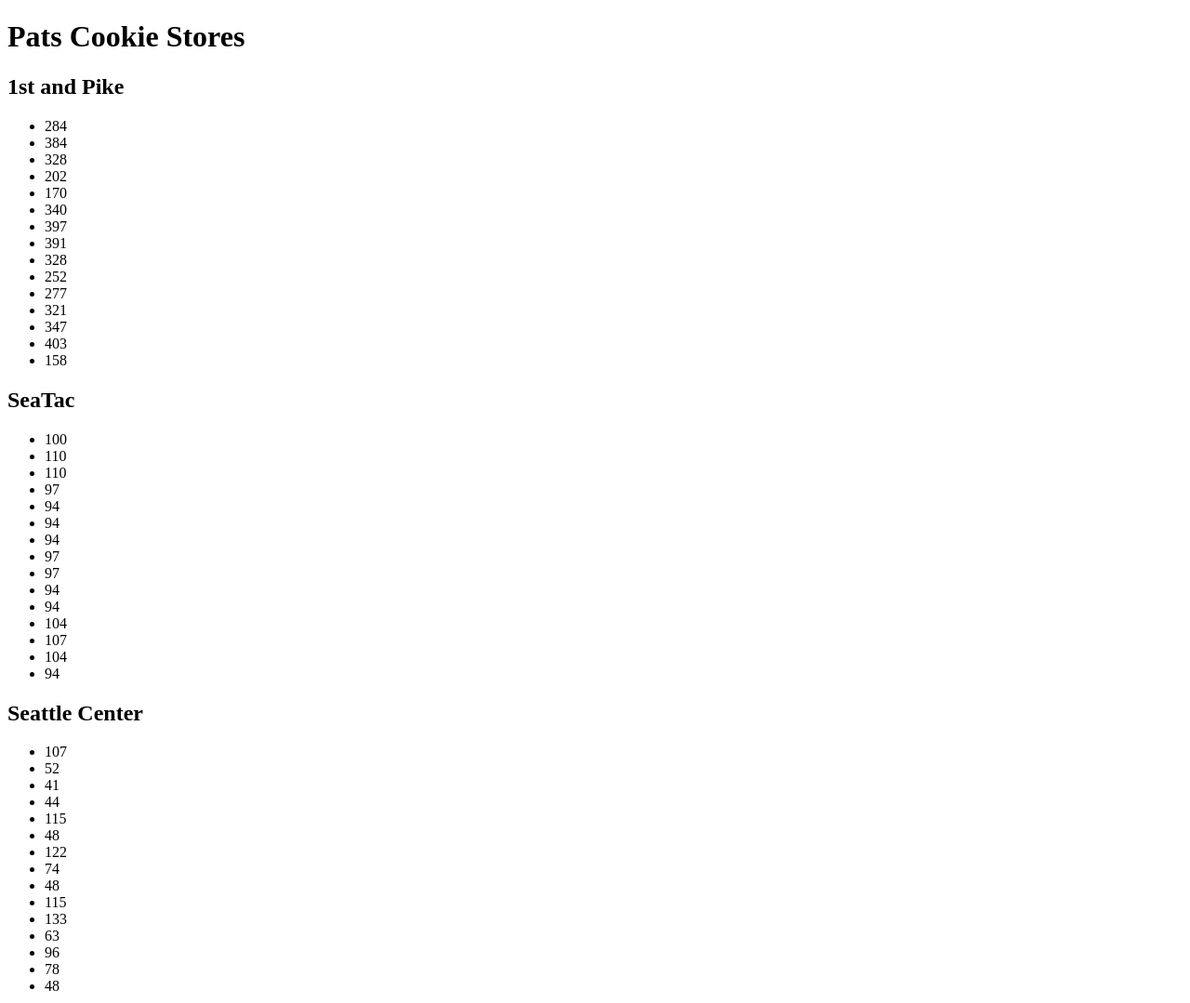
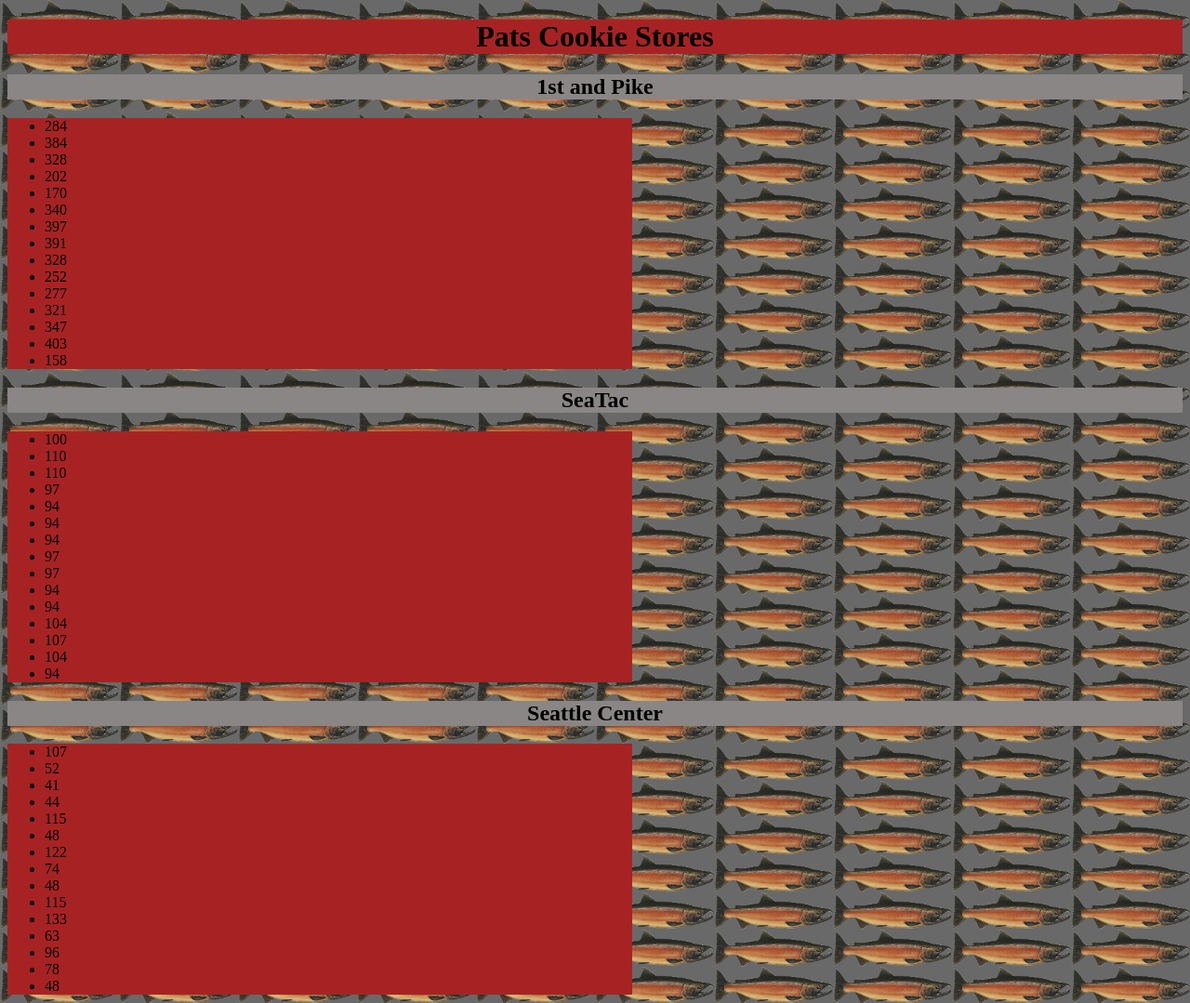
Before and after one commit to Tw1stedRain/salmoncookies, a plain HTML site: page sales.html in a window 1280 px wide. Shown: the top 1079 px of the page at 93% size. Drawn offline with Linux system fonts and the light colour scheme.

Commit message:
adjusted css

```diff
--- a/main.js
+++ b/main.js
@@ -8,12 +8,6 @@ var Store = function(name, minCustomersPerHour, maxCustomersPerHour, averageCook
   this.max = maxCustomersPerHour;
   this.avgCookiesPerSale = averageCookiesSoldPerCustomer;
   this.cookiesSoldEachHour = [];
-};
-
-
-Store.prototype.calculateCustomersPerHour = function(){
-  var randomAmount = Math.floor(Math.random() * (this.max - this.min + 1) + this.min);
-  return Math.round(randomAmount * this.avgCookiesPerSale);
 };
 
 //Pike Place
@@ -35,6 +29,11 @@ console.log(capitol);
 //Alki Store
 var alki = new Store('Alki', 2, 16, 4.6);
 console.log(alki);
+
+Store.prototype.calculateCustomersPerHour = function(){
+  var randomAmount = Math.floor(Math.random() * (this.max - this.min + 1) + this.min);
+  return Math.round(randomAmount * this.avgCookiesPerSale);
+};
 
 Store.prototype.calculateCustomersPerHour = function(){
   var randomAmount = Math.floor(Math.random() * (this.max - this.min + 1) + this.min);
--- a/sales.html
+++ b/sales.html
@@ -7,103 +7,13 @@
   <meta http-equiv="X-UA-Compatible" content="ie=edge">
   <title>Cookie Sales</title>
 
-  <!-- <link rel="stylesheet" href="style.css"> -->
+  <link rel="stylesheet" href="style.css">
 </head>
 
 <body>
   <h1>Pats Cookie Stores</h1>
   <section id="stores"></section>
 
-  <!-- <h1 class='storeName'>1st and Pike</h1>
-  <ul id='pike'>
-    <li>0600:</li>
-    <li>0700:</li>
-    <li>0800:</li>
-    <li>0900:</li>
-    <li>1000:</li>
-    <li>1100:</li>
-    <li>1200:</li>
-    <li>1300:</li>
-    <li>1400:</li>
-    <li>1500:</li>
-    <li>1600:</li>
-    <li>1700:</li>
-    <li>1800:</li>
-    <li>1900:</li>
-    <li>2000:</li>
-  </ul>
-  <h1 class='storeName'>SeaTac Airport</h1>
-  <ul id='seatac'>
-    <li>0600:</li>
-    <li>0700:</li>
-    <li>0800:</li>
-    <li>0900:</li>
-    <li>1000:</li>
-    <li>1100:</li>
-    <li>1200:</li>
-    <li>1300:</li>
-    <li>1400:</li>
-    <li>1500:</li>
-    <li>1600:</li>
-    <li>1700:</li>
-    <li>1800:</li>
-    <li>1900:</li>
-    <li>2000:</li>
-  </ul>
-  <h1 class='storeName'>Seattle Center</h1>
-  <ul id='center'>
-    <li>0600:</li>
-    <li>0700:</li>
-    <li>0800:</li>
-    <li>0900:</li>
-    <li>1000:</li>
-    <li>1100:</li>
-    <li>1200:</li>
-    <li>1300:</li>
-    <li>1400:</li>
-    <li>1500:</li>
-    <li>1600:</li>
-    <li>1700:</li>
-    <li>1800:</li>
-    <li>1900:</li>
-    <li>2000:</li>
-  </ul>
-  <h1 class='storeName'>Capitol Hill</h1>
-  <ul id='capitol'>
-    <li>0600:</li>
-    <li>0700:</li>
-    <li>0800:</li>
-    <li>0900:</li>
-    <li>1000:</li>
-    <li>1100:</li>
-    <li>1200:</li>
-    <li>1300:</li>
-    <li>1400:</li>
-    <li>1500:</li>
-    <li>1600:</li>
-    <li>1700:</li>
-    <li>1800:</li>
-    <li>1900:</li>
-    <li>2000:</li>
-  </ul>
-  <h1 class='storeName'>Alki</h1>
-  <ul id='alki'>
-    <li>0600:</li>
-    <li>0700:</li>
-    <li>0800:</li>
-    <li>0900:</li>
-    <li>1000:</li>
-    <li>1100:</li>
-    <li>1200:</li>
-    <li>1300:</li>
-    <li>1400:</li>
-    <li>1500:</li>
-    <li>1600:</li>
-    <li>1700:</li>
-    <li>1800:</li>
-    <li>1900:</li>
-    <li>2000:</li>
-  </ul> -->
 
   <script src="main.js" href="main.js"></script>
 </body>
--- a/style.css
+++ b/style.css
@@ -5,11 +5,17 @@ html {
 
 }
 
-.storeName {
+h2 {
     background-color: rgb(138, 134, 134);
+    text-align: center;
+}
+h1 {
+    background-color: rgb(167, 35, 35);
     text-align: center;
 }
 
 ul {
     background-color: rgb(167, 35, 35);
+    width: 50%;
+
 }
```
